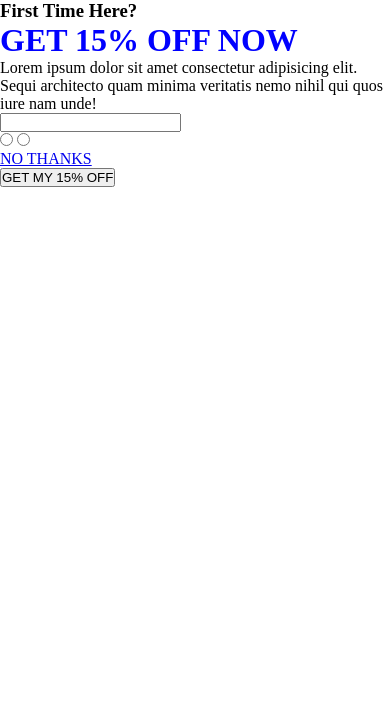
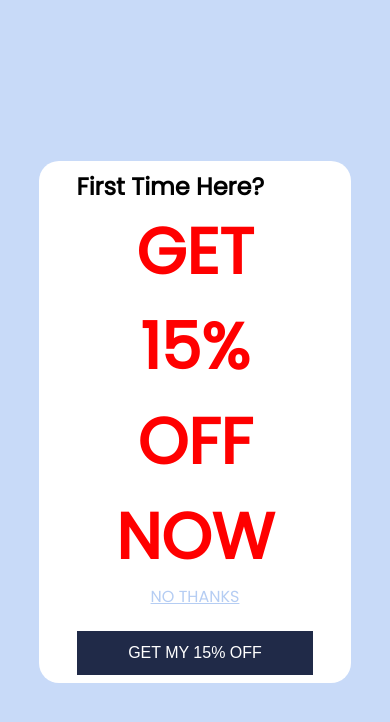
Before and after one commit to Jesuss27/Daily-UI-16-Pop-Up-Overlay, a plain HTML site: page index.html in a window 390 px wide. Drawn offline with Linux system fonts and the light colour scheme; a web font is replaced by a local one.

Commit message:
mobile styling

```diff
--- a/index.html
+++ b/index.html
@@ -4,7 +4,13 @@
     <meta charset="UTF-8">
     <meta http-equiv="X-UA-Compatible" content="IE=edge">
     <meta name="viewport" content="width=device-width, initial-scale=1.0">
+    <link rel="preconnect" href="https://fonts.googleapis.com">
+<link rel="preconnect" href="https://fonts.gstatic.com" crossorigin>
+<link href="https://fonts.googleapis.com/css2?family=Poppins&family=Twinkle+Star&display=swap" rel="stylesheet">
     <link rel="stylesheet" href="styles.css">
+    <link rel="preconnect" href="https://fonts.googleapis.com">
+    <link rel="preconnect" href="https://fonts.gstatic.com" crossorigin>
+    <link href="https://fonts.googleapis.com/css2?family=Twinkle+Star&display=swap" rel="stylesheet">
     <title>Document</title>
 </head>
 <body>
@@ -12,10 +18,10 @@
         <div class="info-div">
             <h3>First Time Here?</h3>
             <h1>GET 15% OFF NOW</h1>
-            <p>Lorem ipsum dolor sit amet consectetur adipisicing elit. Sequi architecto quam minima veritatis nemo nihil qui quos iure nam unde!</p>
-            <input type="email" class="email">
+            <p class="main-text">Lorem ipsum dolor sit amet consectetur adipisicing elit. Sequi architecto quam minima veritatis nemo nihil qui quos iure nam unde!</p>
+            <input type="email" class="email" placeholder="Enter your email address">
             <div class="radio-wrapper">
-                <input type="radio" class="woman" placeholder="Enter your email address">
+                <input type="radio" class="woman" >
                 <input type="radio" class="man">
             </div>
             <div class="btn-wrapper">
--- a/styles.css
+++ b/styles.css
@@ -3,6 +3,75 @@
     margin:0;
     box-sizing:border-box;
 }
+:root{
+    --gray-text:#7A7A7A;
+    --blue-bg:#C8DAF8;
+    --blue-btn:#202A48;
+    --no-thanks:#B5CDF3;
+}
+body{
+    font-family:"Poppins", sans-serif;
+    background:var(--blue-bg);
+    display:flex;
+    height:100vh;
+    justify-content: center;
+    align-items: center;
+}
+.container{
+    border-radius:20px;
+    background:white;
+    width:80%;
+    display: flex;
+    flex-direction: column;
+    justify-content: center;
+    align-items:center;
+    padding:.5em;
+}
+.info-div{
+    display: flex;
+    flex-direction:column;
+    justify-content: space-around;
+    height:60vh;
+    width:80%;
+}
+input{
+    padding:2em;
+    display:none;
+}
+.main-text{
+    display:none;
+}
+.blue-bg{
+    display:none;
+}
 h1{
-    color:blue;
+    text-align: center;
+    font-size:64px;
+    color:red;
 }
+h3{
+    font-size:24px;
+}
+p{
+    font-size:16px;
+}
+a{
+    color:var(--no-thanks)
+}
+.btn-wrapper{
+    display:flex;
+    flex-direction: column;
+    align-items: center;
+    justify-content: space-between;
+    height:100px;
+}
+
+.discount-btn{
+    width:100%;
+
+    padding:1em;
+    border:none;
+    outline:none;
+    color:white;
+    background:var(--blue-btn)
+}
```
